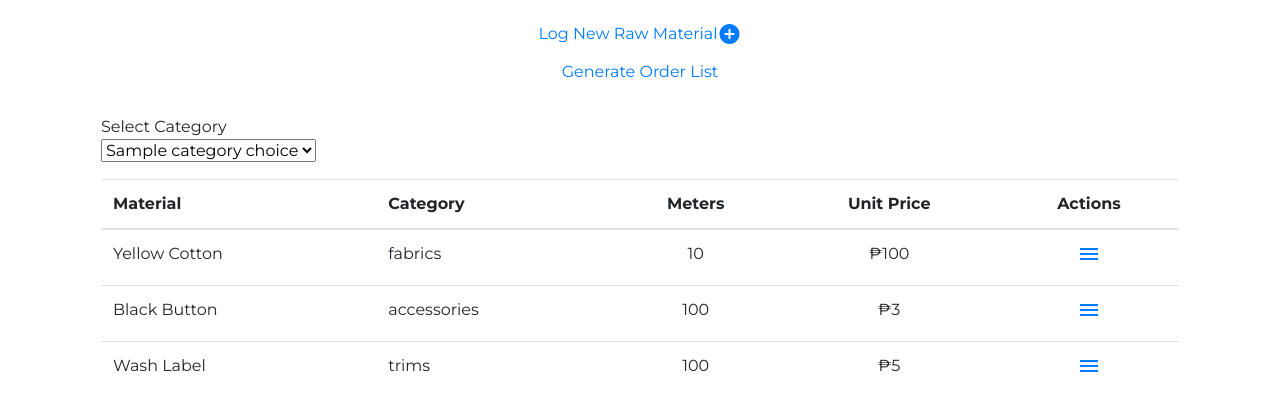
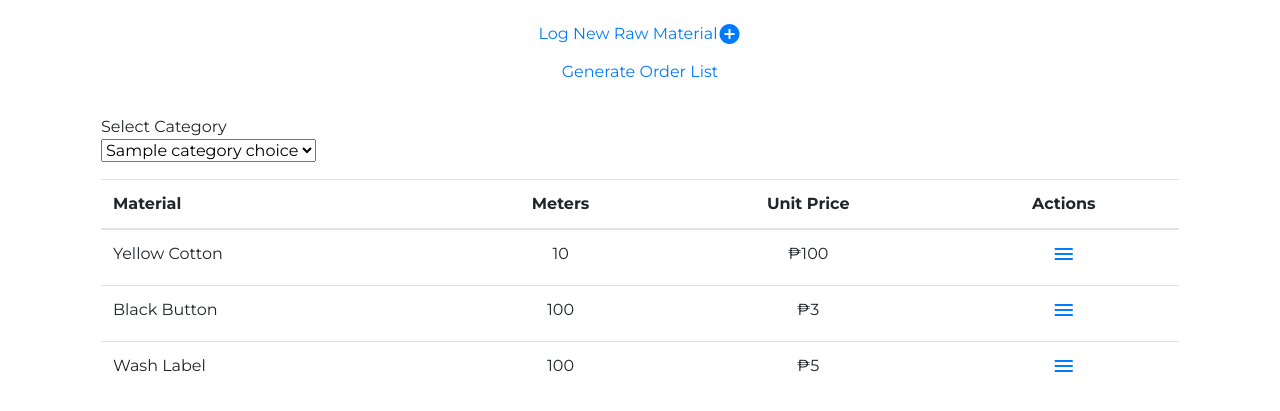
Before and after one commit to ndrch18/Rajac-Solutions, a Django app: template TwoChic/system_app/templates/system_app/prodman_matinv.html in a window 1280 px wide. Shown: the part 176-587 px from the top of the page. Run offline with Django 5.2, Linux system fonts and the light colour scheme; data comes from the database, SQL or seed files in the repository; both versions use the stored data as it was after the commit; the template is opened without the code that fills it: values that come from a table or form of the project are taken from there, most other values are stand-ins (such as "Sample title", 1, 10 or a date in 2020); some libraries are stand-ins or nearby versions.

Commit message:
removed mat category sa table

```diff
--- a/TwoChic/system_app/templates/system_app/prodman_matinv.html
+++ b/TwoChic/system_app/templates/system_app/prodman_matinv.html
@@ -76,7 +76,7 @@
         <thead>
           <tr>
             <th>Material</th>
-            <th>Category</th>
+
             <th class="text-center">Meters</th>
             <th class="text-center">Unit Price</th>
             <th class="text-center">Actions</th>
@@ -86,7 +86,7 @@
           {% for m in materials %}
             <tr>
               <td>{{ m.material_name }}</td>
-              <td>{{ m.material_category}}</td>
+
               <td class="text-center">{{ m.material_quantity }}</td>
               <td class="text-center">₱{{ m.material_unitprice|floatformat:0 }}</td>
               <td class="text-center">
```
Also changed, not shown: TwoChic/db.sqlite3.
